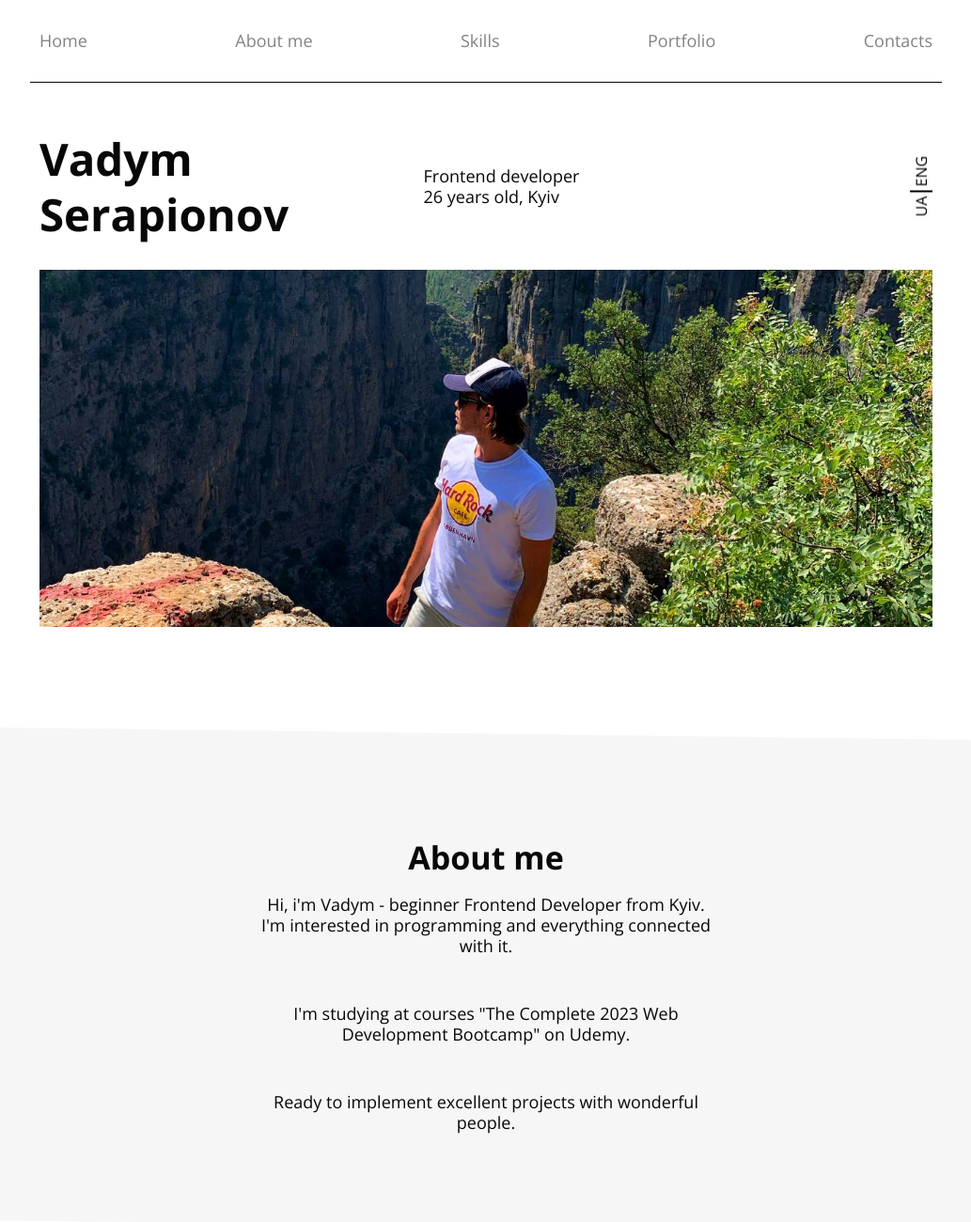
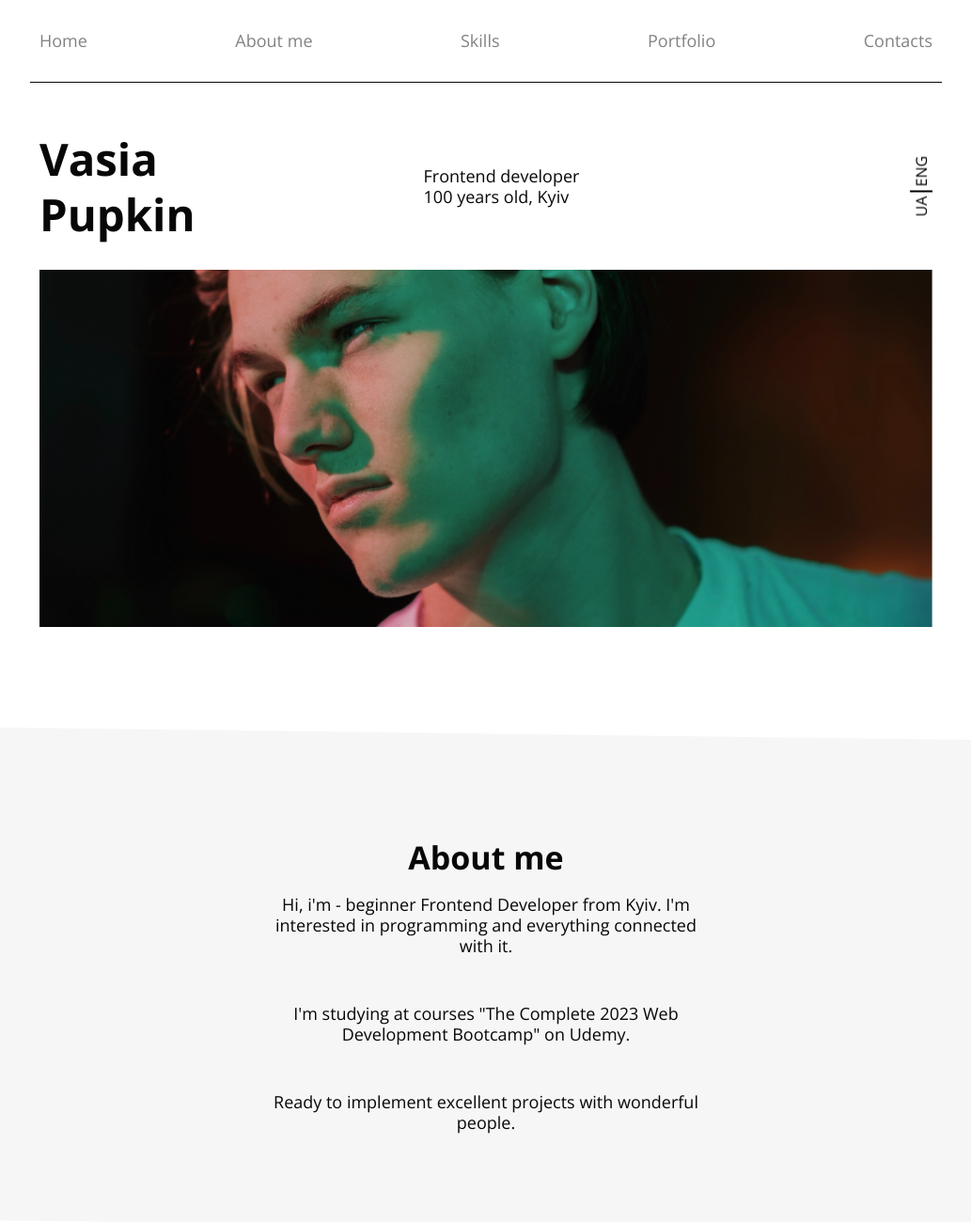
Before and after one commit to WaLLie12/my_portfolio, a plain HTML site: page index.html in a window 1280 px wide. Shown: the top 1300 px of the page at 94% size, without its empty margins (123-1156 px from the left). Drawn offline with nearby package versions, Linux system fonts and the light colour scheme.

```diff
--- a/index.html
+++ b/index.html
@@ -48,7 +48,7 @@
                         </div>
                     </div>
                     <div class="about__image animation-img">
-                        <img src="./img/photo_5194970353233937100_y.jpg" alt="Error">
+                        <img src="./img/BSPP2266.png" alt="Error">
                     </div>
                 </div>
             </section>
--- a/js/script.js
+++ b/js/script.js
@@ -64,24 +64,24 @@ const homeTexts = {
 		ua: "Контакти",
 	},
 	"home_page-6": {
-		en: "Vadym Serapionov",
-		ua: "Вадим Серапіонов",
+		en: "Vasia Pupkin",
+		ua: "Вася Пупкін",
 	},
     "home_page-7": {
 		en: "Frontend developer ",
 		ua: "Фронтенд розробник ",
 	},
 	"home_page-7_1": {
-		en: "26 years old, Kyiv",
-		ua: "26 років, Київ",
+		en: "100 years old, Kyiv",
+		ua: "100 років, Київ",
 	},
 	"home_page-8": {
 		en: "About me",
 		ua: "Про мене",
 	},"home_page-9":
     {
-		en: "Hi, i'm Vadym - beginner Frontend Developer from Kyiv. I'm interested in programming and everything connected with it.",
-		ua: "Привіт, я Вадим - початківець Frontend Developer з Києва. Мене цікавить програмування та все, що з ним пов'язано.",
+		en: "Hi, i'm  - beginner Frontend Developer from Kyiv. I'm interested in programming and everything connected with it.",
+		ua: "Привіт, я  - початківець Frontend Developer з Києва. Мене цікавить програмування та все, що з ним пов'язано.",
 	},"home_page-10":
     {
 		en: "I'm studying at courses \"The Complete 2023 Web Development Bootcamp\" on Udemy.",
```
Also changed, not shown: img/BSPP2266.png (added).
